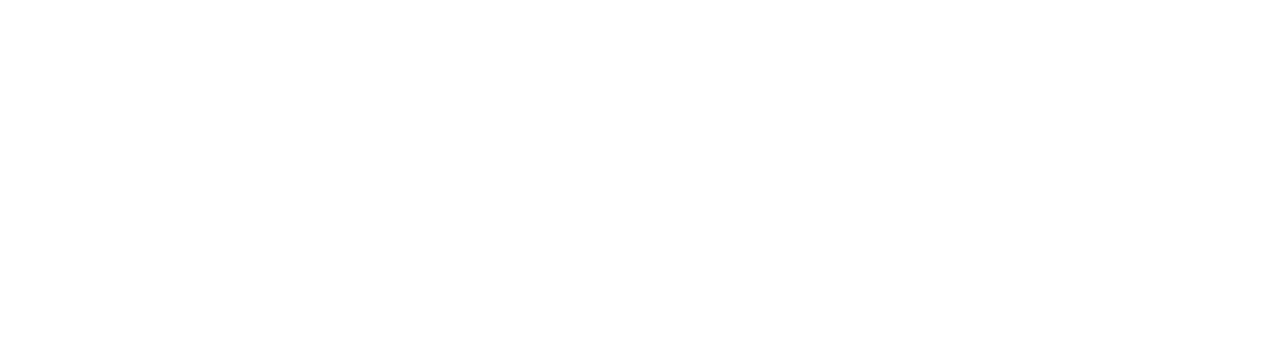
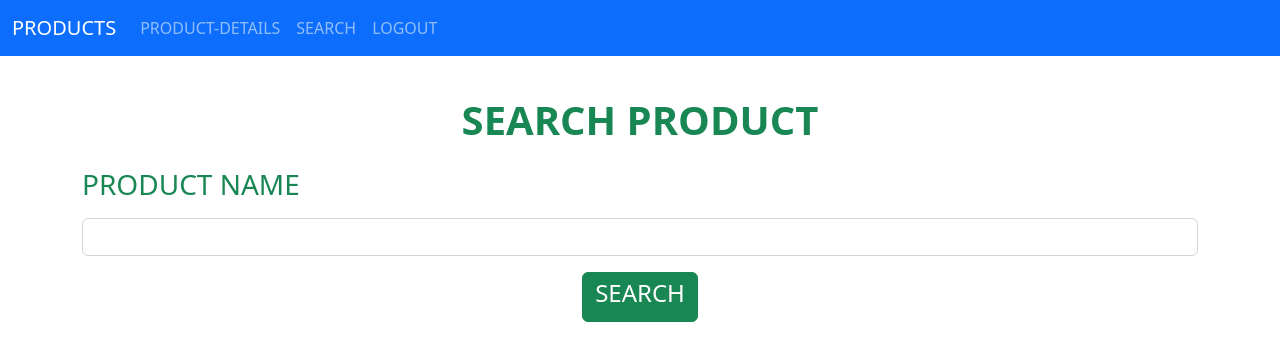
Before and after one commit to AmalAlby/SHOPPING-CART-NEW, an Angular app: page /usearch in a window 1280 px wide. Before the commit this address led to /. Shown: the top 360 px of the page. Built offline with nearby package versions, Linux system fonts and the light colour scheme.

Commit message:
user page setup created

```diff
--- /dev/null
+++ b/src/app/navbar/navbar.component.html
@@ -0,0 +1,20 @@
+
+<nav class="navbar navbar-dark navbar-expand-lg bg-primary">
+    <div class="container-fluid">
+      <a class="navbar-brand" routerLink="/uview">PRODUCTS</a>
+      <button class="navbar-toggler" type="button" data-bs-toggle="collapse" data-bs-target="#navbarNav" aria-controls="navbarNav" aria-expanded="false" aria-label="Toggle navigation">
+        <span class="navbar-toggler-icon"></span>
+      </button>
+      <div class="collapse navbar-collapse" id="navbarNav">
+        <ul class="navbar-nav">
+            <a class="nav-link" routerLink="/uview">PRODUCT-DETAILS</a>
+          <li class="nav-item">
+            <a class="nav-link" routerLink="/usearch">SEARCH</a>
+          </li>
+          <li class="nav-item">
+            <a class="nav-link" routerLink="/ulogin">LOGOUT</a>
+          </li>
+        </ul>
+      </div>
+    </div>
+  </nav>
--- a/src/app/userreg/userreg.component.ts
+++ b/src/app/userreg/userreg.component.ts
@@ -30,10 +30,12 @@ export class UserregComponent {
   }
   console.log(data)
 
+  if(this.password==this.cpassword){
+
     this.api.adduser(data).subscribe(
       (response:any)=>{
         console.log(response)
-      if(response.status=="success" && this.password==this.cpassword){
+        if(response.status=="success"){
           alert("Registered Successfully...Going back to login")
           this.name=""
           this.address=""
@@ -43,11 +45,15 @@ export class UserregComponent {
           this.cpassword=""
           this.route.navigate(["/ulogin"])
         }
+      }
+    )
+
+  }
   else{
     alert("Something Went Wrong")
   }
-    }
-  )
+
+
 
   }
 
--- /dev/null
+++ b/src/app/usersearch/usersearch.component.html
@@ -0,0 +1,35 @@
+<app-navbar></app-navbar>
+<div class="container">
+    <div class="row">
+        <div class="col col-12 col-sm-12 col-md-12 col-lg-12 col-xl-12 col-xxl-12 text-success">
+
+            <div class="row g-3 mt-4">
+                <div class="col col-12 col-sm-12 col-md-12 col-lg-12 col-xl-12 col-xxl-12 text-center">
+                    <h1><b>SEARCH PRODUCT</b></h1>
+                </div>
+                <div class="col col-12 col-sm-12 col-md-12 col-lg-12 col-xl-12 col-xxl-12">
+                    <label for="" class="form-label"><h3>PRODUCT NAME</h3></label>
+                    <input name="name" [(ngModel)]="name" type="text" class="form-control">
+                </div>
+                <div class="col col-12 col-sm-12 col-md-12 col-lg-12 col-xl-12 col-xxl-12 text-center">
+                    <button (click)="read()" class="btn btn-success"><h4>SEARCH</h4></button>
+                </div>
+            </div>
+
+            <div class="row g-3 mt-4">
+                <div class="col col-12 col-sm-6 col-md-4 col-lg-3 col-xl-3 col-xxl-3 text-center" *ngFor="let i of searchdata">
+                    <div class="card" style="width: 18rem; height:400px;">
+                        <img src="{{i.imagelink}}" class="card-img-top" alt="..." style="height: 200px ;">
+                        <div class="card-body">
+                          <h4 class="card-title">{{i.name}}</h4>
+                          <p class="card-text">{{i.category}}</p>
+                          <p class="card-text">PRICE : {{i.price}}</p>
+                          <a href="#" class="btn btn-primary">Buy Now</a>
+                        </div>
+                      </div>
+                </div>
+            </div>
+
+        </div>
+    </div>
+</div>
--- /dev/null
+++ b/src/app/usersearch/usersearch.component.ts
@@ -0,0 +1,33 @@
+import { Component } from '@angular/core';
+import { ApiService } from '../api.service';
+
+@Component({
+  selector: 'app-usersearch',
+  templateUrl: './usersearch.component.html',
+  styleUrls: ['./usersearch.component.css']
+})
+export class UsersearchComponent {
+
+  constructor(private api:ApiService){}
+
+  name=""
+  searchdata:any=[]
+
+  read=()=>{
+    let data={"name":this.name}
+    console.log(data)
+    this.api.searchproduct(data).subscribe(
+      (response:any)=>{
+        console.log(response)
+        if(response.length==0){
+          alert("Invalid Input")
+        }
+        else{
+          this.searchdata=response
+          this.name=""
+        }
+      }
+    )
+  }
+
+}
--- a/src/app/userview/userview.component.html
+++ b/src/app/userview/userview.component.html
@@ -1 +1,25 @@
-<p>userview works!</p>
+<app-navbar></app-navbar>
+<div class="container">
+    <div class="row">
+        <div class="col col-12 col-sm-12 col-md-12 col-lg-12 col-xl-12 col-xxl-12 text-dark">
+
+            <div class="row g-3 mt-4">
+                <div class="col col-12 col-sm-12 col-md-12 col-lg-12 col-xl-12 col-xxl-12 text-center text-primary">
+                    <h1><b>PRODUCTS</b></h1>
+                </div>
+                <div class="col col-12 col-sm-6 col-md-4 col-lg-3 col-xl-3 col-xxl-3 text-center" *ngFor="let i of data">
+                    <div class="card" style="width: 18rem; height:500px;">
+                        <img src="{{i.imagelink}}" class="card-img-top" alt="..." style="height: 200px ;">
+                        <div class="card-body">
+                          <h4 class="card-title">{{i.name}}</h4>
+                          <p class="card-text">{{i.category}}</p>
+                          <p class="card-text">PRICE : {{i.price}}</p>
+                          <a href="#" class="btn btn-primary">Buy Now</a>
+                        </div>
+                      </div>
+                </div>
+            </div>
+
+        </div>
+    </div>
+</div>
--- a/src/app/userview/userview.component.ts
+++ b/src/app/userview/userview.component.ts
@@ -1,4 +1,5 @@
 import { Component } from '@angular/core';
+import { ApiService } from '../api.service';
 
 @Component({
   selector: 'app-userview',
@@ -7,4 +8,16 @@ import { Component } from '@angular/core';
 })
 export class UserviewComponent {
 
+  data:any=[]
+
+  constructor(private api:ApiService){
+
+    api.fetchproduct().subscribe(
+      (response:any)=>{
+        this.data=response
+      }
+    )
+
+  }
+
 }
```
Also changed, not shown: src/app/app.module.ts (+9 -1 lines), src/app/navbar/navbar.component.ts (added, +10 -0 lines), src/app/navbar/navbar.component.css (added), src/app/usersearch/usersearch.component.css (added). Lines whose indentation alone changed are shown as unchanged.
